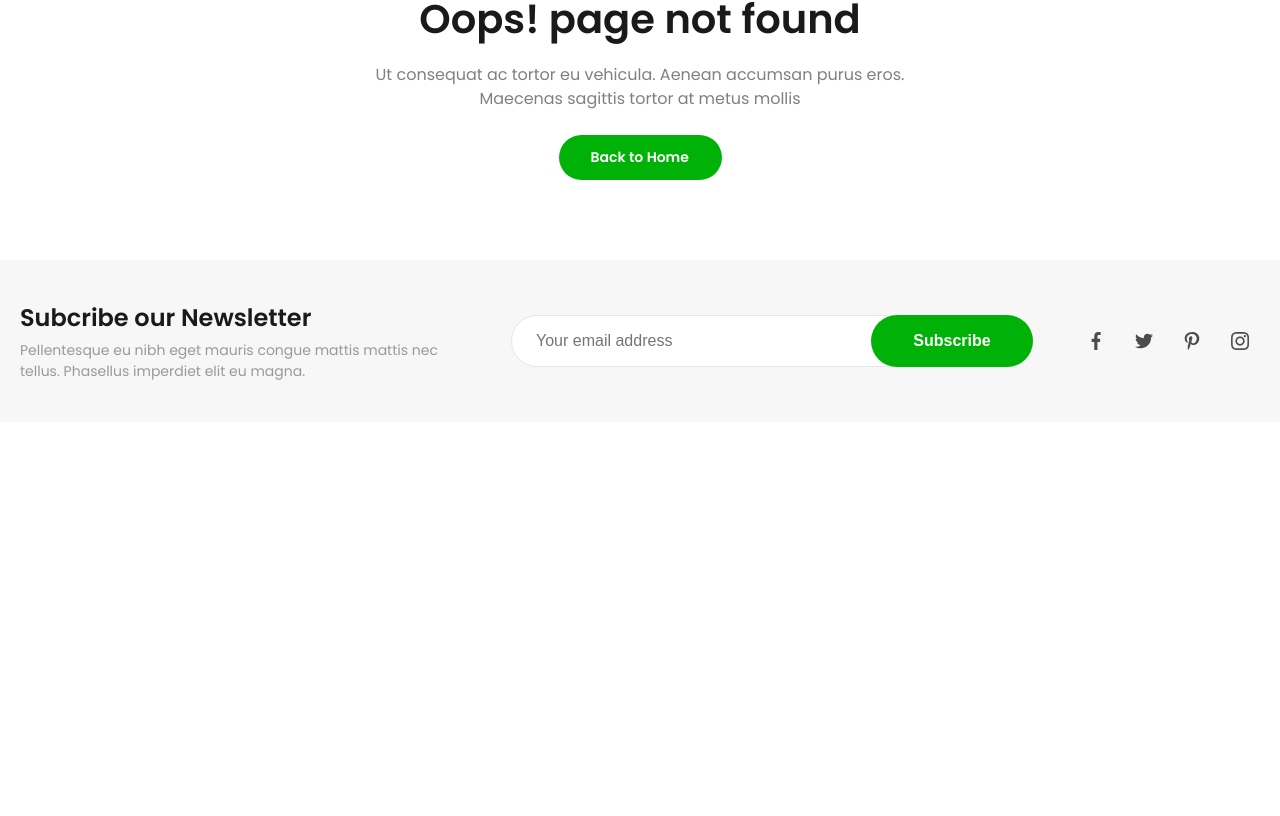
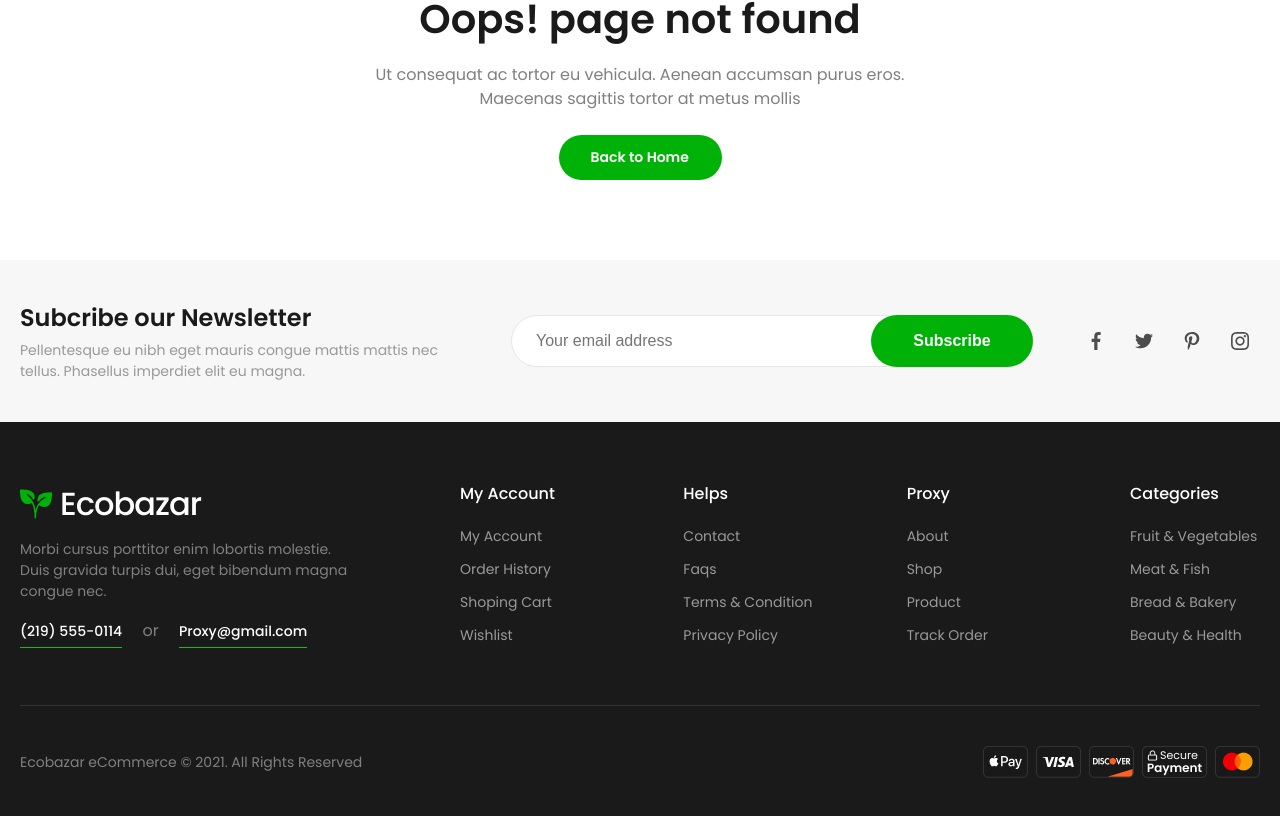
Before and after one commit to nurmuhammad9888/eCommerce, a React (Create React App) app: page /account in a window 1280 px wide. Shown: the part 787-1603 px from the top of the page. Before the commit the page ends 1209 px from the top, so only its background shows below. Built offline with nearby package versions, Linux system fonts and the light colour scheme.

Commit message:
add footer

```diff
--- a/src/App.js
+++ b/src/App.js
@@ -29,6 +29,7 @@ function App() {
         <Route path='*' element={<Error404/>}/>
       </Routes>
       <Article/>
+      <Footer/>
     </div>
   );
 }
--- a/src/pages/Footer/Footer.js
+++ b/src/pages/Footer/Footer.js
@@ -1,10 +1,75 @@
 import React from 'react'
 import "./footer.css"
+import { Link } from 'react-router-dom';
+import footerLogo from "../../assets/images/FooterLogo.png";
+import applyPay from "../../assets/images/applePay.png";
+import visaPay from "../../assets/images/visa.png";
+import discoverPay from "../../assets/images/discover.png";
+import secrurePay from "../../assets/images/securepaymnet.png";
+import masterCard from "../../assets/images/mastercard.png";
 
 export const Footer = () => {
     return (
-        <div>
-            Footer
+        <div className='footer'>
+            <div className="container">
+                <div className="footer-wrap">
+                    <div className="footer-left-conatent">
+                        <Link className='footer-logo' to={"/"}> <img width={183} height={38} src={footerLogo} alt="footer logo" /> </Link>
+                        <p className="footer-left-text">Morbi cursus porttitor enim lobortis molestie. Duis gravida turpis dui, eget bibendum magna congue nec.</p>
+                        <Link className='footer-left-tel' to={"tel:2195550114"}>(219) 555-0114</Link> <span className='footer-left-or'>or</span> <Link className='footer-left-email' to={"mailto:Proxy@gmail.com"}>Proxy@gmail.com</Link>
+                    </div>
+                    <ul className="footer-lsit">
+                        <li className="footer-item">
+                            <strong className='footer-item-bold'>My Account</strong>
+                            <Link className='footer-item-link' to="/">My Account</Link>
+                            <Link className='footer-item-link' to="/">Order History</Link>
+                            <Link className='footer-item-link' to="/">Shoping Cart</Link>
+                            <Link className='footer-item-link' to="/">Wishlist</Link>
+                        </li>
+                        <li className="footer-item">
+                            <strong className='footer-item-bold'>Helps</strong>
+                            <Link className='footer-item-link' to="/">Contact</Link>
+                            <Link className='footer-item-link' to="/">Faqs</Link>
+                            <Link className='footer-item-link' to="/">Terms & Condition</Link>
+                            <Link className='footer-item-link' to="/">Privacy Policy</Link>
+                        </li>
+                        <li className="footer-item">
+                            <strong className='footer-item-bold'>Proxy</strong>
+                            <Link className='footer-item-link' to="/">About</Link>
+                            <Link className='footer-item-link' to="/">Shop</Link>
+                            <Link className='footer-item-link' to="/">Product</Link>
+                            <Link className='footer-item-link' to="/">Track Order</Link>
+                        </li>
+                        <li className="footer-item">
+                            <strong className='footer-item-bold'>Categories</strong>
+                            <Link className='footer-item-link' to="/">Fruit & Vegetables</Link>
+                            <Link className='footer-item-link' to="/">Meat & Fish</Link>
+                            <Link className='footer-item-link' to="/">Bread & Bakery</Link>
+                            <Link className='footer-item-link' to="/">Beauty & Health</Link>
+                        </li>
+                    </ul>
+                </div>
+                <div className="footer-bottom">
+                    <p className="footer-bottom-compname">Ecobazar eCommerce © 2021. All Rights Reserved</p>
+                    <ul className="footer-bottom-list">
+                        <li className="footer-bottom-item">
+                            <Link to={"/"} className='footer-bottom-item-payments-link'><img src={applyPay} alt="apply pay" /></Link>
+                        </li>
+                        <li className="footer-bottom-item">
+                            <Link to={"/"} className='footer-bottom-item-payments-link'><img src={visaPay} alt="visa pay" /></Link>
+                        </li>
+                        <li className="footer-bottom-item">
+                            <Link to={"/"} className='footer-bottom-item-payments-link'><img src={discoverPay} alt="discover pay" /></Link>
+                        </li>
+                        <li className="footer-bottom-item">
+                            <Link to={"/"} className='footer-bottom-item-payments-link'><img src={secrurePay} alt="mastercard pay" /></Link>
+                        </li>
+                        <li className="footer-bottom-item">
+                            <Link to={"/"} className='footer-bottom-item-payments-link'><img src={masterCard} alt="secure payment" /></Link>
+                        </li>
+                    </ul>
+                </div>
+            </div>
         </div>
     )
 }
--- a/src/pages/Footer/footer.css
+++ b/src/pages/Footer/footer.css
@@ -0,0 +1,104 @@
+.footer {
+    padding-top: 60px;
+    background: var(--gray-scale-gray-–-900);
+}
+.footer-wrap {
+    display: flex;
+    justify-content: space-between;
+    align-items: center;
+}
+.footer-left-conatent {
+    width: 336px;
+    /* height: 166px; */
+}
+.footer-logo {
+}
+.footer-left-text {
+    margin: 16px 0;
+    font-weight: 400;
+    font-size: 14px;
+    line-height: 21px;
+    color: var(--gray-scale-gray-–-500);
+}
+.footer-left-tel,
+.footer-left-email {
+    font-weight: 500;
+    font-size: 14px;
+    text-decoration: none;
+    line-height: 21px;
+    color: var(--gray-scale-white);
+    box-shadow: 0 1px 0 0 #20b526;
+    background: var(--gray-scale-gray-–-900);
+    padding: 6px 0px;
+}
+.footer-left-or {
+    display: inline-block;
+    margin: 0 16px;
+    font-weight: 400;
+    font-size: 16px;
+    line-height: 24px;
+    color: var(--gray-scale-gray-–-500);
+}
+.footer-left-email {
+}
+.footer-lsit {
+    max-width: 800px;
+    width: 100%;
+    list-style: none;
+    padding-left: 0;
+    margin: 0;
+    display: flex;
+    justify-content: space-between;
+    align-items: center;
+}
+.footer-item {
+    width: 130px;
+    height: 164px;
+}
+.footer-item-bold {
+    display: block;
+    margin-bottom: 20px;
+    font-weight: 500;
+    font-size: 16px;
+    line-height: 24px;
+    color: var(--gray-scale-white);
+}
+.footer-item-link {
+    margin-top: 12px;
+    display: block;
+    font-weight: 400;
+    text-decoration: none;
+    font-size: 14px;
+    line-height: 21px;
+    color: var(--gray-scale-gray-–-400);
+}
+.footer-item-link:hover{
+    color: var(--gray-scale-white);
+}
+.footer-bottom {
+    margin-top: 60px;
+    padding: 24px 0;
+    box-shadow: 0 -1px 0 0 var(--gray-scale-gray-–-800);
+    background: var(--gray-scale-gray-–-900);
+    display: flex;
+    justify-content: space-between;
+    align-items: center;
+}
+.footer-bottom-list {
+    list-style: none;
+    padding-left: 0;
+    display: flex;
+    align-items: center;
+}
+.footer-bottom-item {
+    margin-left: 8px;
+}
+.footer-bottom-compname{
+    margin: 0;
+    font-weight: 400;
+    font-size: 14px;
+    line-height: 21px;
+    color: var(--gray-scale-gray-–-500);
+}
+.footer-bottom-item-payments-link {
+}
```
Also changed, not shown: src/pages/Account/Account.js (added, +9 -0 lines), src/pages/Account/Dashboard.js (added, +7 -0 lines), src/pages/Account/Logout.js (added, +7 -0 lines), src/pages/Account/OrderHistory.js (added, +7 -0 lines), src/pages/Account/Settings.js (added, +7 -0 lines), src/pages/Account/ShoppingCart.js (added, +7 -0 lines), src/pages/Account/Wishlist.js (added, +7 -0 lines), src/pages/Account/account.css (added).
